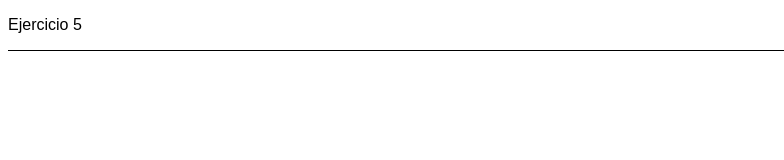
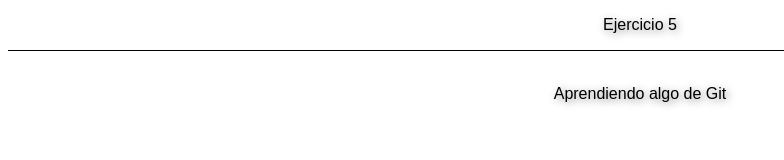
Before and after one commit to KyleEducantabria/Ejercicio6, a plain HTML site: page index.html in a window 1280 px wide. Shown: the whole page, without its empty margins (0-784 px from the left). Drawn offline with Linux system fonts and the light colour scheme.

Commit message:
segunda version del ejercicio

```diff
--- a/css/estilos.css
+++ b/css/estilos.css
@@ -1,5 +1,7 @@
 p {
     font-family: sans-serif;
+    text-align: center;
+    text-shadow: 2px 2px 8px grey;
 }
 
 .line-1 {
--- a/index.html
+++ b/index.html
@@ -8,5 +8,7 @@
 <body>
     <p> Ejercicio 5 </p>
     <div class="line-1"></div>
+    <br>
+    <p> Aprendiendo algo de Git </p>
 </body>
 </html>
```
